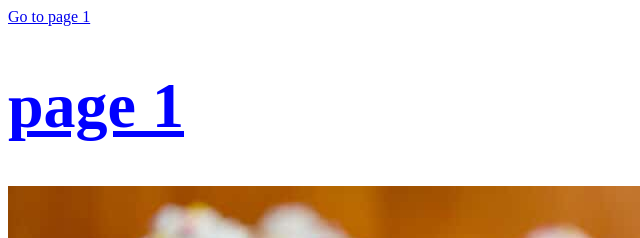
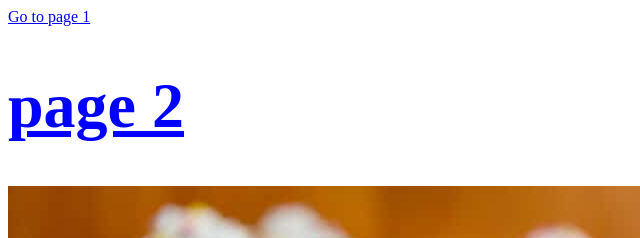
Before and after one commit to zcote/405-lab2, a plain HTML site: page homework 2/details.html in a window 1280 px wide. Shown: the top 238 px of the page, 0-640 px from the left. Drawn offline with Linux system fonts and the light colour scheme.

Commit message:
new file

```diff
--- a/homework 2/details.html
+++ b/homework 2/details.html
@@ -10,7 +10,7 @@
 </head>
 <body>
  <a href="details.html">Go to page 1</a>
-<h1>page 1</h1>
+<h1>page 2</h1>
 <img src="cupcake.jpg"
 alt=cupcake/>
 
```
Also changed, not shown: homework 2/index.html (+1 -1 lines).
